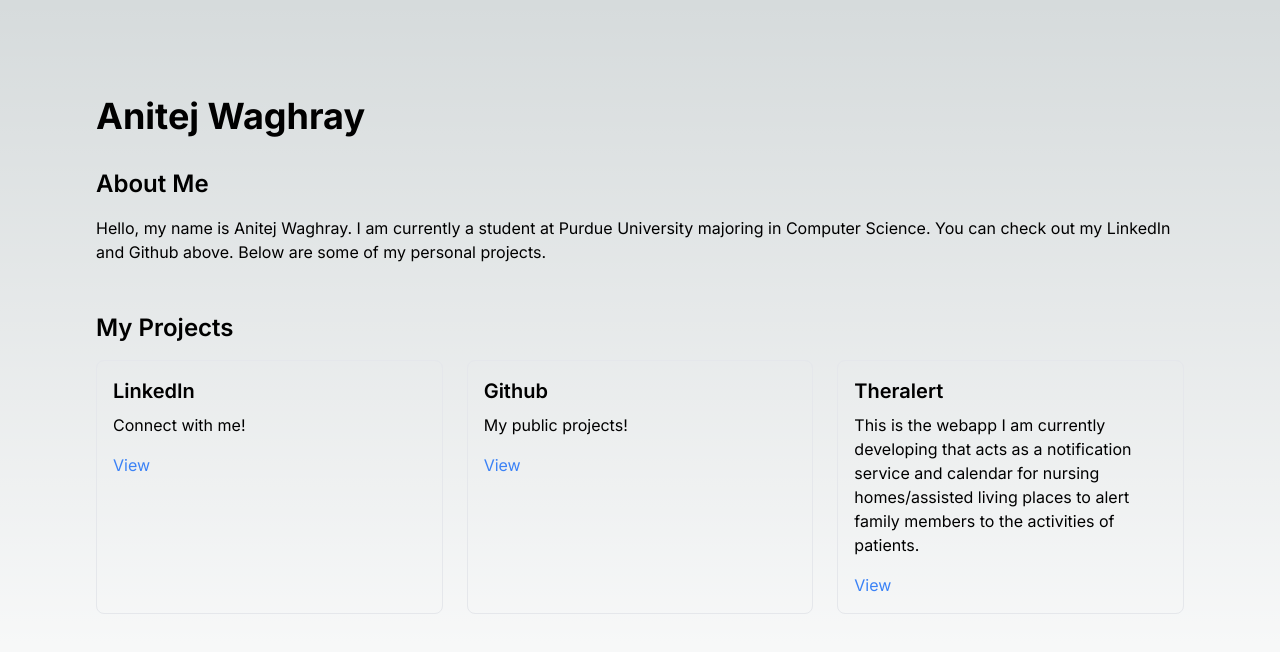
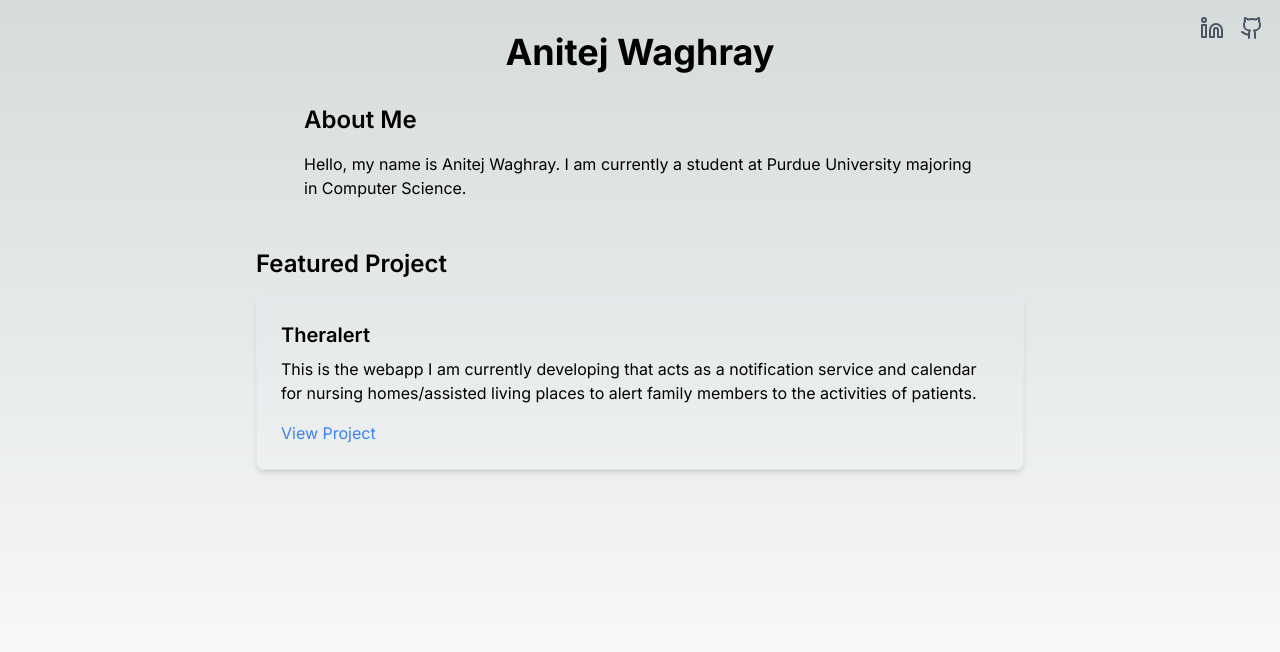
Before and after one commit to aniwag2/portfolio, a Next.js app: page / in a window 1280 px wide. Shown: the top 652 px of the page. Built offline with nearby package versions, Linux system fonts and the light colour scheme.

Commit message:
added icons and moved projects down

```diff
--- a/app/page.tsx
+++ b/app/page.tsx
@@ -1,31 +1,37 @@
 import Link from 'next/link';
+import { Github, Linkedin } from 'lucide-react';
 
-const projects = [
-  { id: 1, title: 'LinkedIn', description: 'Connect with me!', link: 'https://www.linkedin.com/in/anitejwaghray/' },
-  { id: 2, title: 'Github', description: 'My public projects!', link: 'https://github.com/aniwag2' },
-  { id: 3, title: 'Theralert', description: 'This is the webapp I am currently developing that acts as a notification service and calendar for nursing homes/assisted living places to alert family members to the activities of patients.', link: 'https://theralert.aniwaghray.com' },
+const socialLinks = [
+  { id: 1, icon: Linkedin, link: 'https://www.linkedin.com/in/anitejwaghray/' },
+  { id: 2, icon: Github, link: 'https://github.com/aniwag2' },
 ];
 
 export default function Home() {
   return (
-    <main className="min-h-screen p-24">
-      <h1 className="text-4xl font-bold mb-8">Anitej Waghray</h1>
-      <section className="mb-12">
+    <main className="min-h-screen p-8 relative">
+      <div className="absolute top-4 right-4 flex space-x-4">
+        {socialLinks.map((social) => (
+          <Link key={social.id} href={social.link} target="_blank" rel="noopener noreferrer" className="text-gray-600 hover:text-gray-900">
+            <social.icon size={24} />
+          </Link>
+        ))}
+      </div>
+
+      <h1 className="text-4xl font-bold mb-8 text-center">Anitej Waghray</h1>
+
+      <section className="mb-12 max-w-2xl mx-auto">
         <h2 className="text-2xl font-semibold mb-4">About Me</h2>
-        <p>Hello, my name is Anitej Waghray. I am currently a student at Purdue University majoring in Computer Science. You can check out my LinkedIn and Github above. Below are some of my personal projects.</p>
+        <p>Hello, my name is Anitej Waghray. I am currently a student at Purdue University majoring in Computer Science.</p>
       </section>
-      <section>
-        <h2 className="text-2xl font-semibold mb-4">My Projects</h2>
-        <div className="grid grid-cols-1 md:grid-cols-2 lg:grid-cols-3 gap-6">
-          {projects.map((project) => (
-            <div key={project.id} className="border p-4 rounded-lg">
-              <h3 className="text-xl font-semibold mb-2">{project.title}</h3>
-              <p className="mb-4">{project.description}</p>
-              <Link href={project.link} target="_blank" rel="noopener noreferrer" className="text-blue-500 hover:underline">
-                View
-              </Link>
-            </div>
-          ))}
+
+      <section className="max-w-3xl mx-auto">
+        <h2 className="text-2xl font-semibold mb-4">Featured Project</h2>
+        <div className="border p-6 rounded-lg shadow-md">
+          <h3 className="text-xl font-semibold mb-2">Theralert</h3>
+          <p className="mb-4">This is the webapp I am currently developing that acts as a notification service and calendar for nursing homes/assisted living places to alert family members to the activities of patients.</p>
+          <Link href="https://theralert.aniwaghray.com" target="_blank" rel="noopener noreferrer" className="text-blue-500 hover:underline">
+            View Project
+          </Link>
         </div>
       </section>
     </main>
```
Also changed, not shown: package.json (+6 -5 lines), 1 other file (tests, documents, lock files or other folders).
